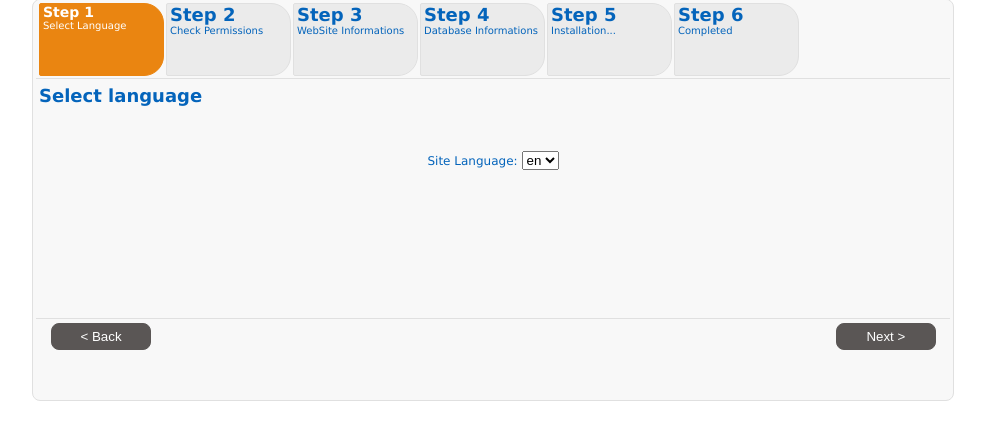
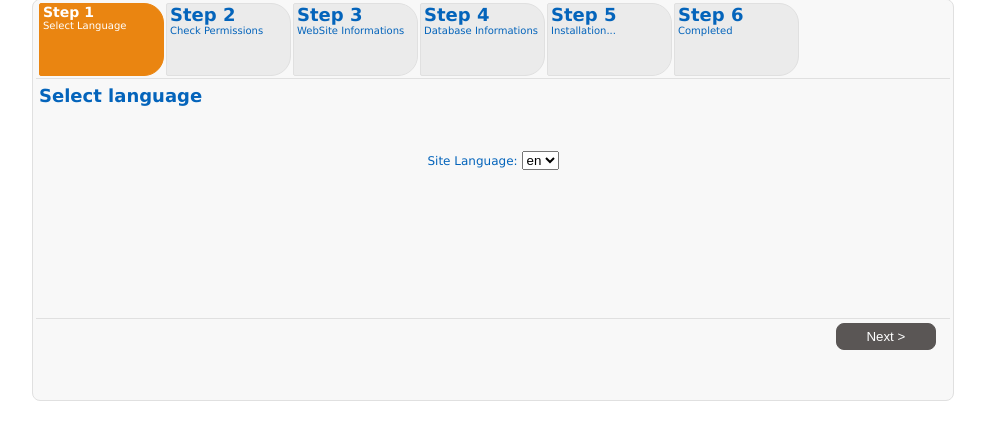
Before and after one commit to DevAlien/AneCMS-OLD, a PHP site: page /install/index.php in a window 1280 px wide. Shown: the part 70-510 px from the top of the page, without its empty margins (147-1132 px from the left). Run offline with PHP 8.4, Linux system fonts and the light colour scheme; data that the repository does not hold is empty.

Commit message:
Removed back button on language page as you can't go back.

```diff
--- a/install/index.php
+++ b/install/index.php
@@ -457,7 +457,6 @@ function validateTabs(tabIdx){
                   </tr>
             </div>
             <div class="wiz-nav">
-              <input class="back btn" id="back" type="button" value="< Back" />
               <input class="next btn" id="next" type="button" value="Next >" />
             </div>
         </div>
```
